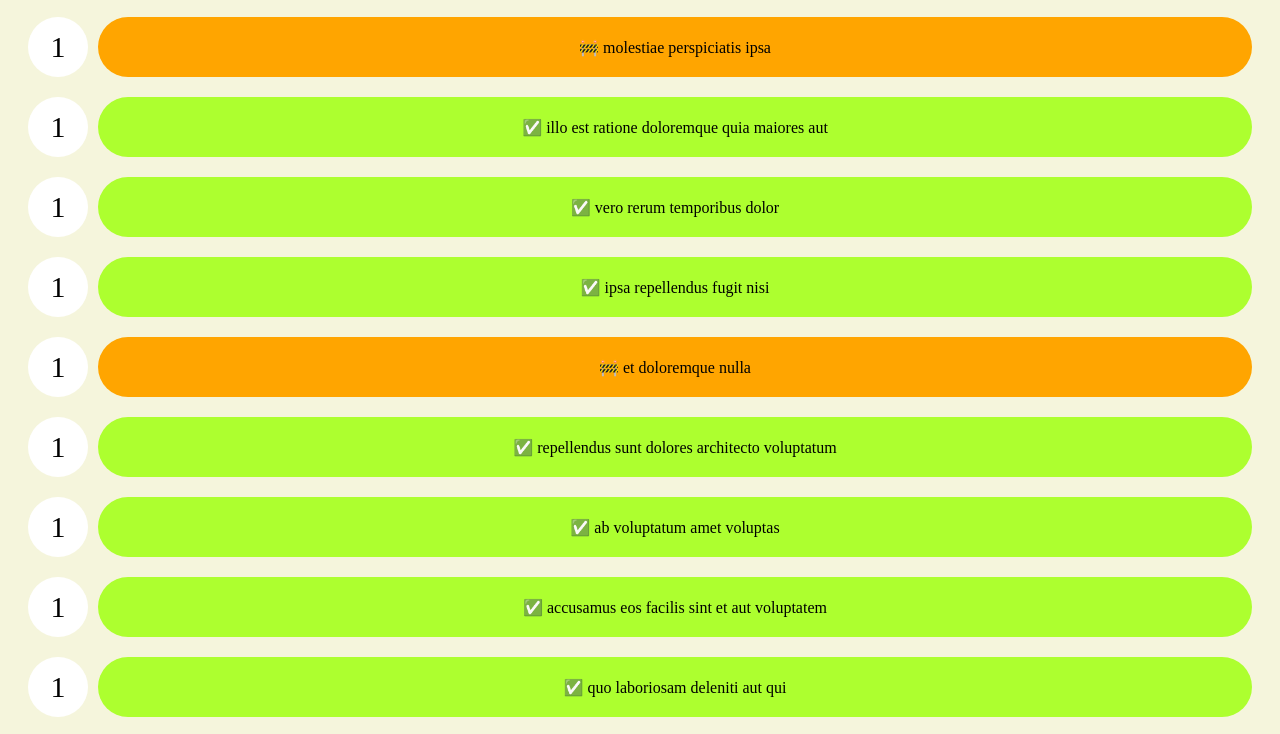
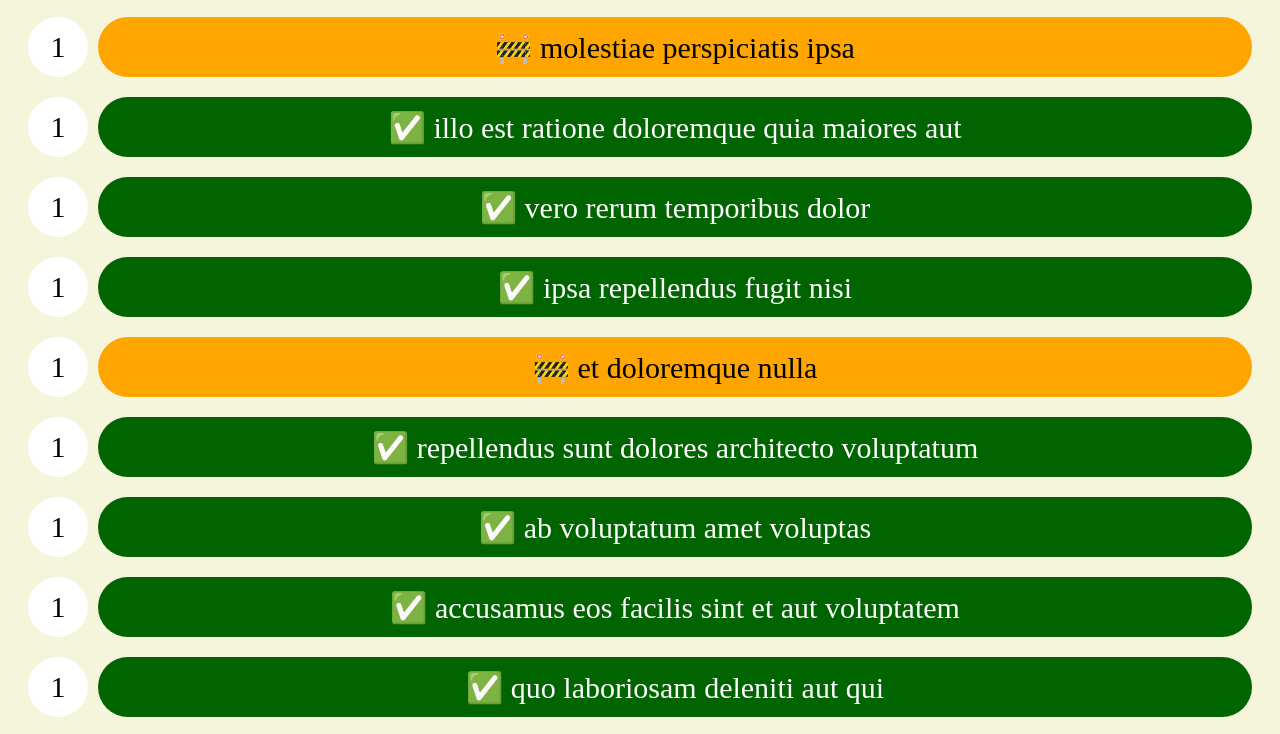
Before and after one commit to CorvsX/draw_todos_dom, a website built with Vite: page src/index.html in a window 1280 px wide. Shown: the part 761-1495 px from the top of the page. Built offline with nearby package versions, Linux system fonts and the light colour scheme.

Commit message:
📈 Mejoras en la funcionalidad de filtrado y renderizado de tareas
✅ Se ha implementado la función [filter] para filtrar tareas por usuario en
📝 Se ha actualizado la función [printTask] para renderizar tareas en
📄 Se ha actualizado el archivo  para mejorar la estructura y el contenido
🎨 Se ha actualizado el archivo  para mejorar la apariencia y el diseño

```diff
--- a/src/index.css
+++ b/src/index.css
@@ -30,10 +30,12 @@ body {
   width: 100%;
   border-radius: 40px;
   text-align: center;
+  font-size:30px;
 }
 
 .task-text.done {
-  background-color: greenyellow;
+  background-color: darkgreen;
+  color:white;
 }
 
 .task-text.todo {
--- a/src/index.js
+++ b/src/index.js
@@ -452,11 +452,7 @@ const todos = [
 ];
 const contenedor = document.querySelector(".tasks-container");
 todos.forEach(task => {
-  if (task.completed) {
-    contenedor.innerHTML += `<div class="task"><div class="user-id">${task.userId}</div><div class="task-text done"> ✅ ${task.title}</div></div>`;
-  } else {
-    contenedor.innerHTML += `<div class="task"><div class="user-id">${task.userId}</div><div class="task-text todo"> 🚧 ${task.title}</div></div>`;
-  }
+    contenedor.innerHTML += printTask(task);
 });
 
 function filter() {
@@ -465,10 +461,13 @@ function filter() {
   contenedor.innerHTML = "";
   console.log(filteredTasks);
   filteredTasks.forEach(task => {
-    if (task.completed) {
-      contenedor.innerHTML += `<div class="task"><div class="user-id">${task.userId}</div><div class="task-text done"> ✅ ${task.title}</div>`;
-    } else {
-      contenedor.innerHTML += `<div class="task"><div class="user-id">${task.userId}</div><div class="task-text todo"> 🚧 ${task.title}</div></div>`;
-    }
+      contenedor.innerHTML += printTask(task);
   });
 }
+
+function printTask(task){
+  const todo= "🚧";
+  const done= "✅";
+  const taskHtml= `<div class="task"><div class="user-id">${task.userId}</div><div class="task-text ${task.completed? "done":"todo"}"> ${task.completed?done:todo} ${task.title}</div></div>`
+  return taskHtml;
+}
```
